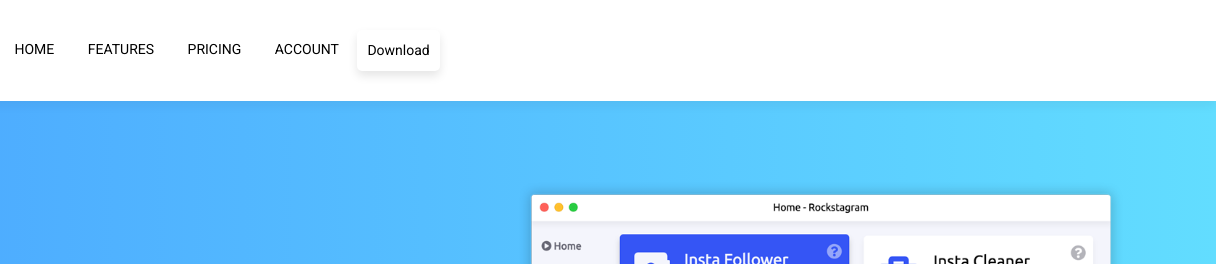
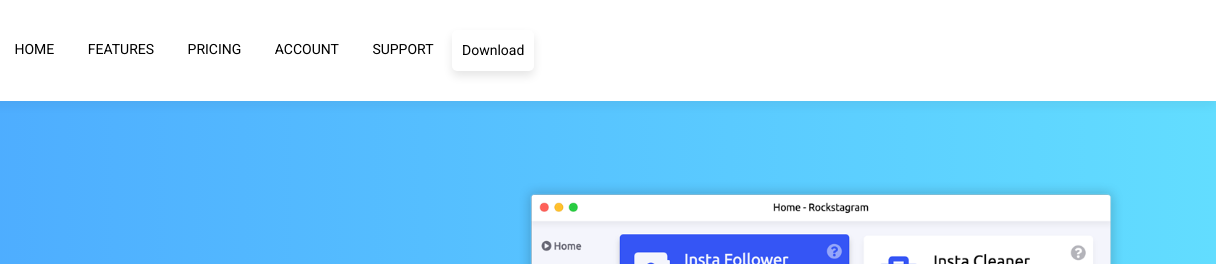
Before and after one commit to Rockstagram/website, a website: page docs/index.html in a window 1280 px wide. Shown: the top 264 px of the page, 64-1280 px from the left. Drawn offline with nearby package versions, Linux system fonts and the light colour scheme; some packages are replaced by stand-ins of ours; no server answers; a script that the page names is missing.

Commit message:
add help to nav

```diff
--- a/docs/index.html
+++ b/docs/index.html
@@ -42,6 +42,11 @@
       <tjb-menu-item slot="menu-item">
         <a class="nav-link" href="/account.html" slot="menu-item-link">
           Account
+        </a>
+      </tjb-menu-item>
+      <tjb-menu-item slot="menu-item">
+        <a class="nav-link" href="mailto:mail@rockstagram.app?subject=Please help" slot="menu-item-link">
+          Support
         </a>
       </tjb-menu-item>
       <tjb-menu-item slot="menu-item">
```
